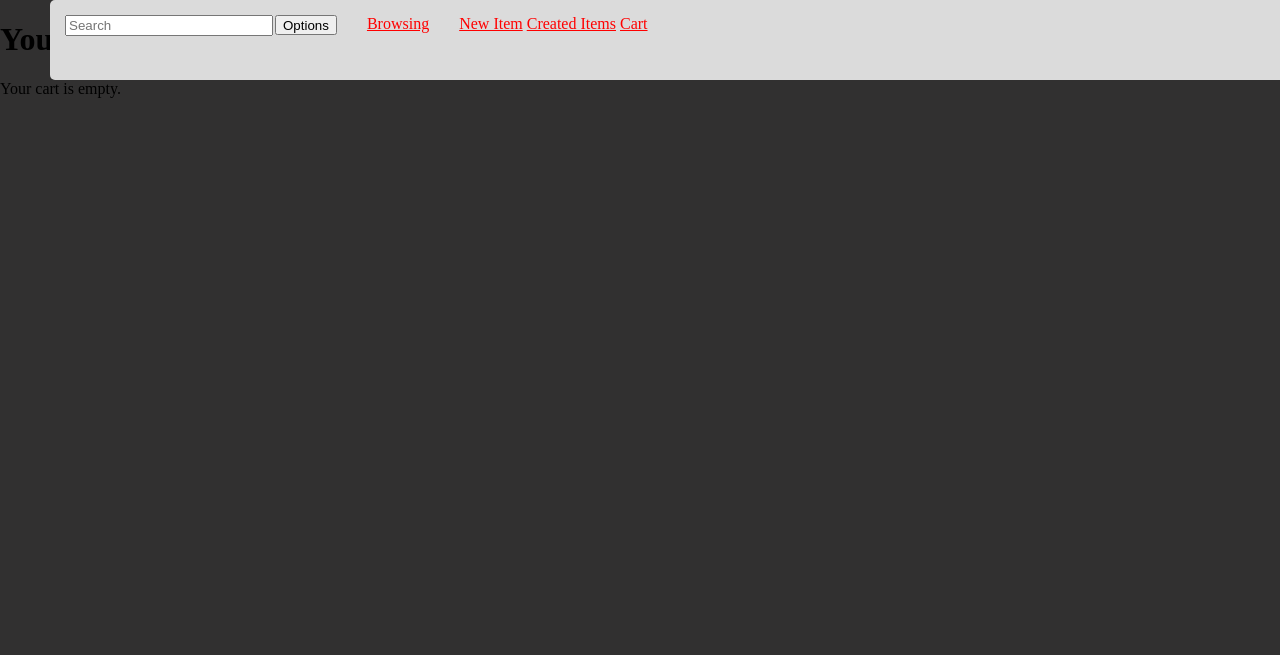
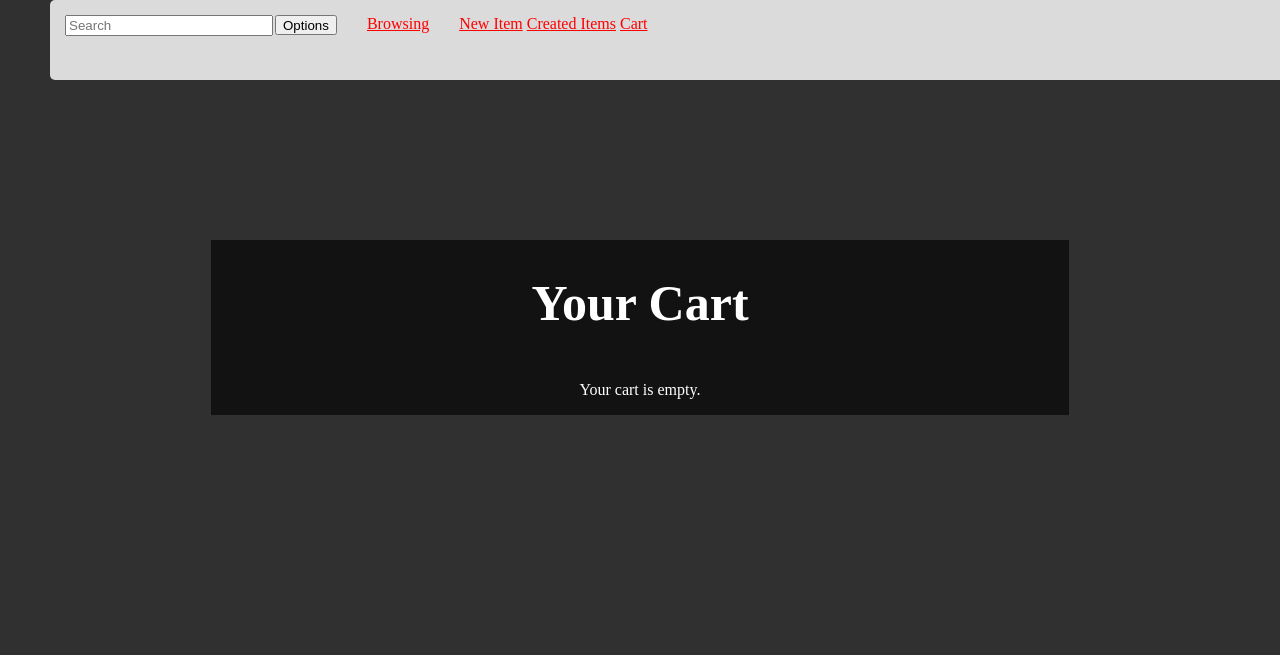
Before and after one commit to jackmossberg/Django-Unit-Project, a Django app: page /cart/ in a window 1280 px wide. Shown: the top 655 px of the page. After the commit the page ends 415 px from the top, so only its background shows below. Run offline with Django 5.2, Linux system fonts and the light colour scheme; a user stored in the database is signed in; data comes from the database, SQL or seed files in the repository; both versions use the stored data as it was after the commit.

Commit message:
Style the 'cart' page.

```diff
--- a/market_place/app/static/cart_page.css
+++ b/market_place/app/static/cart_page.css
@@ -0,0 +1,72 @@
+.cart-entire-page {
+    overflow:hidden;
+    color:white;
+}
+
+.cart-page-card {
+    width:67%;
+    height:auto;
+    margin:0 auto;
+    margin-top:30vh;
+    background-color:rgb(18, 18, 18);
+    display:flex;
+    flex-direction:column;
+    justify-content:center;
+    align-items:center;
+}
+
+.cart-table {
+    width:100%;
+    table-layout:fixed;
+}
+
+.cart-table th,
+.cart-table td {
+    text-align:left;
+    padding:1vh 2vh;
+}
+
+.cart-table th:nth-child(1),
+.cart-table td:nth-child(1) {
+    width:50%
+}
+
+.cart-table th:nth-child(2),
+.cart-table td:nth-child(2) {
+    width:15%
+}
+
+.cart-table th:nth-child(3),
+.cart-table td:nth-child(3) {
+    width:20%
+}
+
+.cart-table th:nth-child(4),
+.cart-table td:nth-child(4) {
+    width:15%
+}
+
+.your-cart-text {
+    font-size:50px;
+}
+
+.cart-var-table,
+.cart-desc-table {
+    font-size:25px;
+    display:flex;
+    gap:5vh;
+    justify-content:center;
+}
+
+.cart-total-text {
+    font-size:30px;
+}
+
+.cart-remove-button {
+    margin-left:2vh;
+}
+
+.checkout-cart-button {
+    transform:scale(1.4);
+    margin-bottom:4vh;
+}
--- a/market_place/app/static/home.css
+++ b/market_place/app/static/home.css
@@ -55,3 +55,7 @@
 .cartadd button {
     background: #007bff
 }
+
+.no-items-p-tag {
+    color:white;
+}
--- a/market_place/app/static/items/detail.css
+++ b/market_place/app/static/items/detail.css
@@ -33,7 +33,7 @@
 
 .itemimg {
     border-radius:15px;
-    width:40vw;
+    width:30vw;
     height:auto;
     max-height:36vh;
 }
--- a/market_place/app/static/sign_up.css
+++ b/market_place/app/static/sign_up.css
@@ -21,8 +21,6 @@ body {
     background-color:rgb(18, 18, 18);
     padding:40px 0;
 }
-
-
 
 .signuptxt {
     font-size: 60px;
--- a/market_place/app/templates/app/base.html
+++ b/market_place/app/templates/app/base.html
@@ -9,6 +9,7 @@
     <link rel="stylesheet" href="{% static 'sign_up.css' %}">
     <link rel="stylesheet" href="{% static 'items/detail.css' %}">
     <link rel="stylesheet" href="{% static 'new_item_page.css' %}">
+    <link rel="stylesheet" href="{% static 'cart_page.css' %}">
     <script src="{% static 'common.js' %}"></script>
 </head>
 <body id="body">
--- a/market_place/app/templates/app/home.html
+++ b/market_place/app/templates/app/home.html
@@ -35,7 +35,7 @@
 
                 </div>
             {% empty %}
-                <p>No items in this category.</p>
+                <p class='no-items-p-tag'>No items in this category.</p>
             {% endfor %}
 
         </div>
--- a/market_place/app/templates/app/login.html
+++ b/market_place/app/templates/app/login.html
@@ -23,7 +23,7 @@
                     {{ form.non_field_errors }}
             {% endif %}
                 </div>
-            <button class="submitbtn" type="submit">Submit</button>
+            <button class="submitbtn" type="submit">Login in </button>
         </form>
     </div>
 </div>
--- a/market_place/app/templates/app/signup.html
+++ b/market_place/app/templates/app/signup.html
@@ -32,7 +32,7 @@
                     </div>
                 {% endif %}
 
-                <button class="submitbtn" type="submit">Submit</button>
+                <button class="submitbtn" type="submit">Sign up</button>
             </form>
         </div>
     </div>
--- a/market_place/cart/templates/cart/cart.html
+++ b/market_place/cart/templates/cart/cart.html
@@ -1,10 +1,12 @@
 {% extends "app/base.html" %}
 {% block content %}
-<h1>Your Cart</h1>
 
+<div class='cart-entire-page'>
+    <div class='cart-page-card'>
+        <h1 class='your-cart-text'>Your Cart</h1>
         {% if items %}
-<table>
-    <tr>
+        <table class='cart-table'>
+            <tr class='cart-desc-table'>
                 <th>Item</th>
                 <th>Qty</th>
                 <th>Subtotal</th>
@@ -12,21 +14,23 @@
             </tr>
 
             {% for cart_item in items %}
-    <tr>
+            <tr class='cart-var-table'>
                 <td>{{ cart_item.item.name }}</td>
                 <td>{{ cart_item.quantity }}</td>
                 <td>${{ cart_item.subtotal }}</td>
                 <td>
-            <a href="{% url 'Cart:remove' cart_item.item.id %}">Remove</a>
+                    <a class='cart-remove-button' href="{% url 'Cart:remove' cart_item.item.id %}">Remove</a>
                 </td>
             </tr>
             {% endfor %}
-</table>
+        </table> <!--cart-table-->
 
-<h3>Total: ${{ total }}</h3>
-<a href="{% url 'Cart:checkout_cart' %}"><button>Checkout Cart</button></a>
+        <h3 class'cart-total-text'>Total: ${{ total }}</h3>
+        <a class='checkout-cart-button' href="{% url 'Cart:checkout_cart' %}"><button>Checkout Cart</button></a>
 
         {% else %}
         <p>Your cart is empty.</p>
         {% endif %}
+    </div> <!--cart-page-content-->
+</div> <!--cart-entire-page-->
 {% endblock %}
```
Also changed, not shown: market_place/db.sqlite3, market_place/media/item_images/Yeep.jpeg (added), market_place/media/item_images/jacktruck.jpeg (added), 2 other files. Lines whose indentation alone changed are shown as unchanged.
